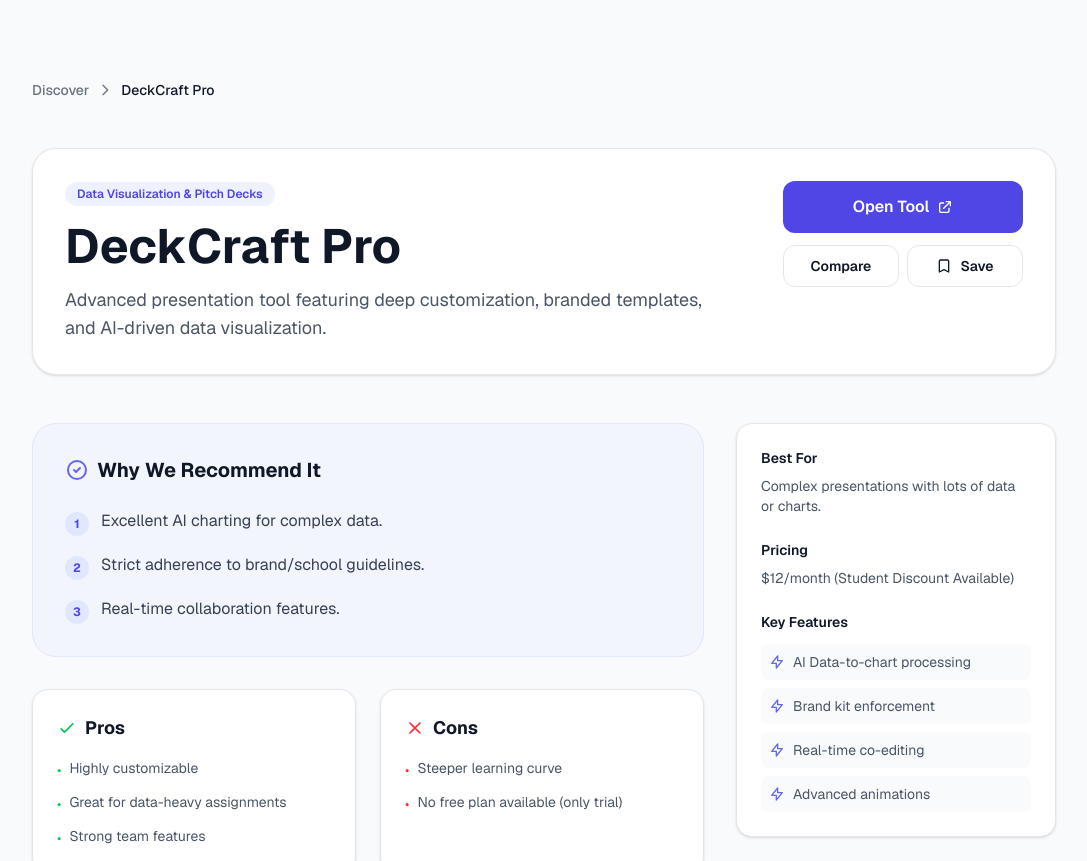
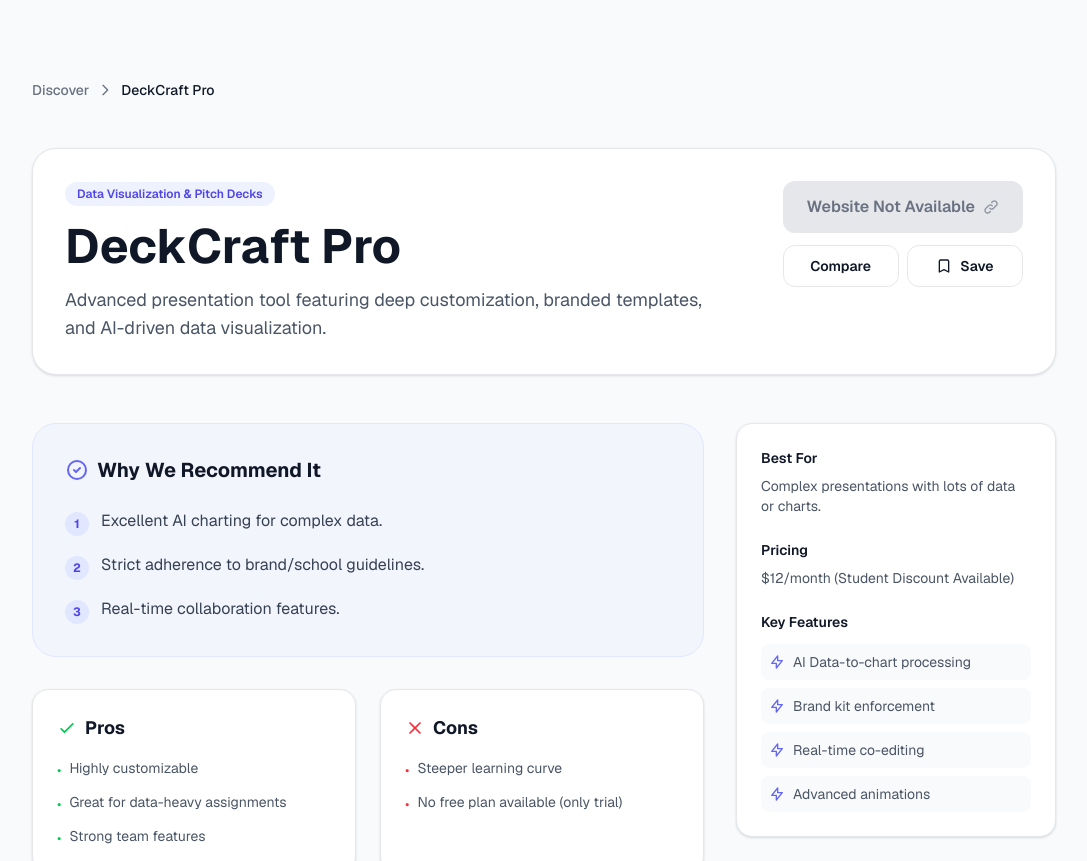
Before and after one commit to YashkumarLohra/ai-saas-platform, a Next.js app: page /tools/deckcraft-pro in a window 1280 px wide. Shown: the top 861 px of the page, without its empty margins (96-1183 px from the left). Built offline with nearby package versions, Linux system fonts and the light colour scheme.

Commit message:
Complete Development Day 6 - Tool Detail Experience

```diff
--- a/src/app/tools/[slug]/page.tsx
+++ b/src/app/tools/[slug]/page.tsx
@@ -56,12 +56,29 @@ export default async function ToolDetailPage({ params }: PageProps) {
           </div>
 
           <div className="w-full md:w-auto flex flex-col gap-3 min-w-[240px]">
-            <button className="w-full rounded-xl bg-brand-600 px-6 py-3.5 text-base font-semibold text-white transition-colors hover:bg-brand-500 flex justify-center items-center gap-2">
-              Open Tool
-              <svg className="h-4 w-4" fill="none" viewBox="0 0 24 24" stroke="currentColor">
-                <path strokeLinecap="round" strokeLinejoin="round" strokeWidth={2} d="M10 6H6a2 2 0 00-2 2v10a2 2 0 002 2h10a2 2 0 002-2v-4M14 4h6m0 0v6m0-6L10 14" />
-              </svg>
-            </button>
+            {tool.websiteUrl ? (
+              <a
+                href={tool.websiteUrl}
+                target="_blank"
+                rel="noopener noreferrer"
+                className="w-full rounded-xl bg-brand-600 px-6 py-3.5 text-base font-semibold text-white transition-colors hover:bg-brand-500 flex justify-center items-center gap-2"
+              >
+                Visit Tool
+                <svg className="h-4 w-4" fill="none" viewBox="0 0 24 24" stroke="currentColor">
+                  <path strokeLinecap="round" strokeLinejoin="round" strokeWidth={2} d="M10 6H6a2 2 0 00-2 2v10a2 2 0 002 2h10a2 2 0 002-2v-4M14 4h6m0 0v6m0-6L10 14" />
+                </svg>
+              </a>
+            ) : (
+              <button
+                disabled
+                className="w-full rounded-xl bg-gray-200 dark:bg-zinc-800 px-6 py-3.5 text-base font-semibold text-gray-500 dark:text-gray-400 cursor-not-allowed flex justify-center items-center gap-2"
+              >
+                Website Not Available
+                <svg className="h-4 w-4 opacity-70" fill="none" viewBox="0 0 24 24" stroke="currentColor">
+                  <path strokeLinecap="round" strokeLinejoin="round" strokeWidth={2} d="M13.828 10.172a4 4 0 00-5.656 0l-4 4a4 4 0 105.656 5.656l1.102-1.101m-.758-4.899a4 4 0 005.656 0l4-4a4 4 0 00-5.656-5.656l-1.1 1.1" />
+                </svg>
+              </button>
+            )}
             <div className="flex gap-2">
               <button className="flex-1 rounded-xl border border-gray-200 bg-white px-4 py-2.5 text-sm font-semibold text-gray-900 transition-colors hover:bg-gray-50 dark:border-zinc-700 dark:bg-zinc-800 dark:text-white dark:hover:bg-zinc-700 text-center">
                 Compare
--- a/src/types/index.ts
+++ b/src/types/index.ts
@@ -10,4 +10,5 @@ export interface Recommendation {
   features: string[];
   pros: string[];
   cons: string[];
+  websiteUrl?: string;
 }
```
